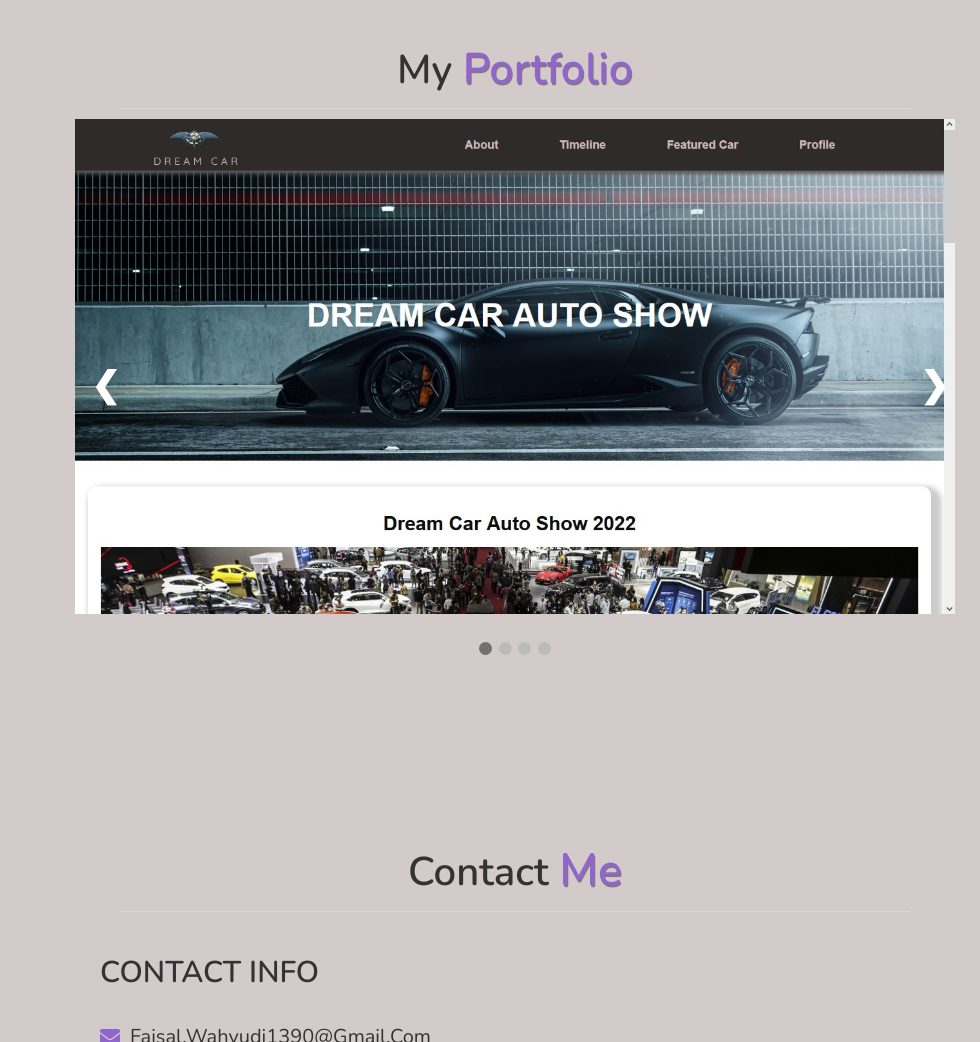
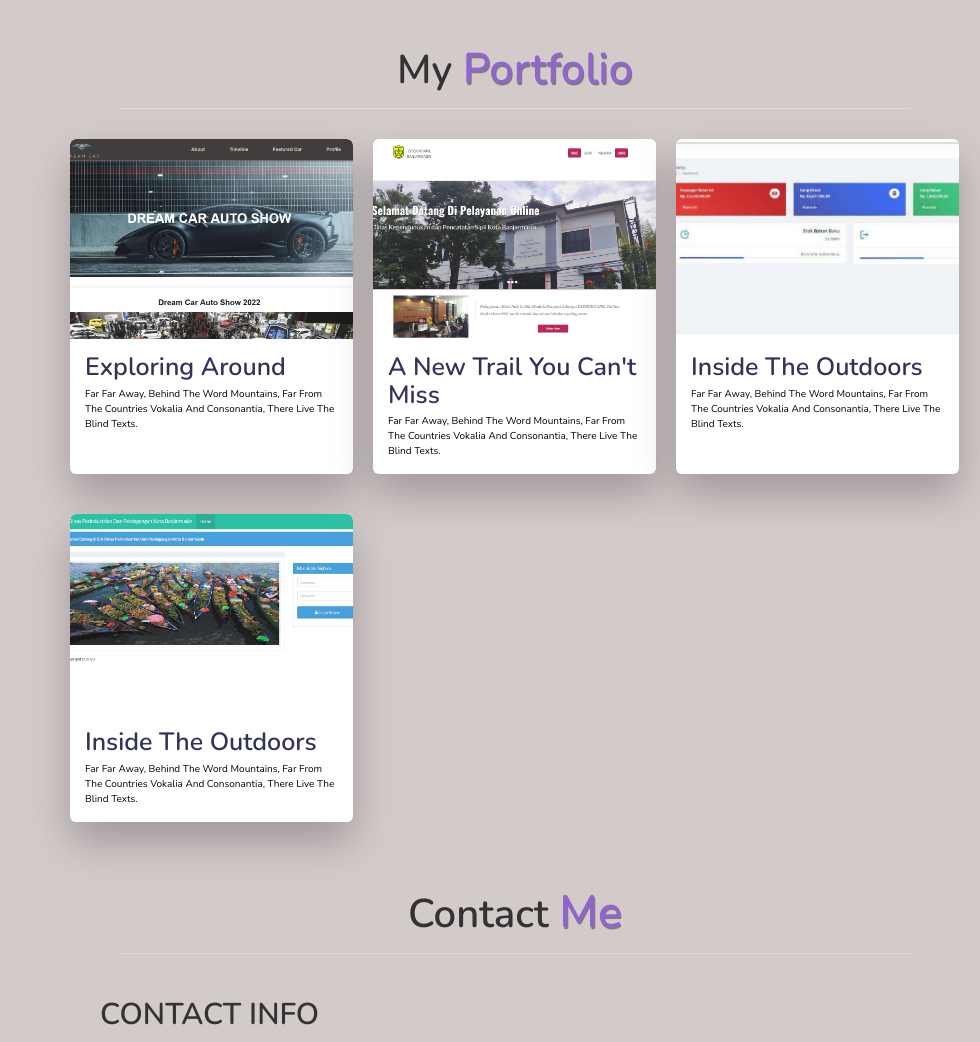
Before and after one commit to faisalwahyudi10/portofolio-faisal, a plain HTML site: page index.html in a window 1280 px wide. Shown: the part 3180-4222 px from the top of the page, without its empty margins (300-1280 px from the left). Drawn offline with nearby package versions, Linux system fonts and the light colour scheme.

Commit message:
first commit

```diff
--- a/assets/css/style.css
+++ b/assets/css/style.css
@@ -518,72 +518,113 @@ h1.tag {
     transform: scale(1.2);
 }
 
-.mySlides {
-    display: none;
+.io-container {
+    display: flex;
+    -webkit-display: box;
+    -moz-display: box;
+    -ms-display: flexbox;
+    -webkit-display: flex;
+    padding: 0;
+    margin: 10px 0;
+    flex-wrap: wrap;
 }
 
-.slideshow-container {
-  max-width: 900px;
-  max-height: 700px;
+.cards {
+    display: flex;
+    padding: 1rem;
+    width: 100%;
+    margin-bottom: 1rem;
+    margin-top: 1rem;
     position: relative;
-  margin: auto;
-  overflow: auto;
-  border-radius: 5% 5%;
-  padding: 10px;
+}
+    @media(min-width: 40rem) {
+      .cards {width: 50%;}
+    }
+    @media(min-width: 56rem) {
+      .cards {width: 33.3%;}
     }
 
-.prev, .next {
-    cursor: pointer;
-    position: absolute;
-    top: 50%;
-    width: auto;
-    padding: 16px;
-    margin-top: -22px;
-    color: white;
-    font-weight: bold;
-    font-size: 35px;
-    transition: 0.6s ease;
-    border-radius: 0 3px 3px 0;
-    user-select: none;
+
+.cards .card-item {
+      display: flex;
+      flex-direction: column;
+      background-color: #fff;
+      width: 100%;
+      border-radius: 6px;
+      box-shadow: 0 20px 40px -1px rgba(0,0,0,0.25);
+      overflow: hidden;
+      transition: transform 0.5s;
+      -webkit-transition: transform 0.5s;
 }
 
-  .next {
-    right: 0;
-    border-radius: 3px 0 0 3px;
+.cards .card-item .card-info {
+      display: flex;
+      flex: 1 1 auto;
+      flex-direction: column;
+      padding: 1.5rem;
+      line-height: 1.5em;
     }
 
-  .prev:hover, .next:hover {
-    background-color: rgba(0,0,0,0.8);
+.cards .card-item .card-title {
+      font-size: 25px;
+      line-height: 1.1em;
+      color: #32325d;
+      margin-bottom: 0.2em;
     }
 
-  .dot {
-    cursor: pointer;
-      height: 13px;
-      width: 13px;
-      margin: 0 2px;
-      background-color: #bbb;
-      border-radius: 50%;
-      display: inline-block;
-      transition: background-color 0.6s ease;
+.cards .card-item .card-image1{
+    height: 200px;
+    overflow: hidden;
+    background-size: cover;
+    background-position: center;
+    background-repeat: no-repeat;
+    border-radius: 6px 6px 0px 0px;
+    opacity: 0.91;
+    background-image: url("../images/web1.jpg");
 }
 
-  .active, .dot:hover {
-    background-color: #717171;
+.cards .card-item .card-image :hover {
+    cursor: pointer;
+    transform: scale(1.1);
+    -webkit-transform: scale(1.1);
+
     }
 
-  .active {
-    background-color: #717171;
+
+
+.cards .card-item .card-image2{
+    height: 200px;
+    overflow: hidden;
+    background-size: cover;
+    background-position: center;
+    background-repeat: no-repeat;
+    border-radius: 6px 6px 0px 0px;
+    opacity: 0.91;
+    background-image: url("../images/web2.jpg");
 }
 
-  .fade {
-    animation-name: fade;
-    animation-duration: 1.5s;
+.cards .card-item .card-image3{
+    height: 200px;
+    overflow: hidden;
+    background-size: cover;
+    background-position: center;
+    background-repeat: no-repeat;
+    border-radius: 6px 6px 0px 0px;
+    opacity: 0.91;
+    background-image: url("../images/web3.jpg");
 }
 
-  @keyframes fade {
-    from {opacity: .4}
-    to {opacity: 1}
+.cards .card-item .card-image4{
+    height: 200px;
+    overflow: hidden;
+    background-size: cover;
+    background-position: center;
+    background-repeat: no-repeat;
+    border-radius: 6px 6px 0px 0px;
+    opacity: 0.91;
+    background-image: url("../images/web4.jpg");
 }
+
 
 .contact .heading span{
     color:var(--purple);
--- a/assets/js/script.js
+++ b/assets/js/script.js
@@ -1,51 +1,3 @@
-var slideIndex = 0;
-showSlides();
-var slides,dots;
-
-function showSlides() {
-    var i;
-    slides = document.getElementsByClassName("mySlides");
-    dots = document.getElementsByClassName("dot");
-    for (i = 0; i < slides.length; i++) {
-       slides[i].style.display = "none";
-    }
-    slideIndex++;
-    if (slideIndex> slides.length) {slideIndex = 1}
-    for (i = 0; i < dots.length; i++) {
-        dots[i].className = dots[i].className.replace(" active", "");
-    }
-    slides[slideIndex-1].style.display = "block";
-    dots[slideIndex-1].className += " active";
-    setTimeout(showSlides, 8000); // Change image every 8 seconds
-}
-
-function plusSlides(position) {
-    slideIndex +=position;
-    if (slideIndex> slides.length) {slideIndex = 1}
-    else if(slideIndex<1){slideIndex = slides.length}
-    for (i = 0; i < slides.length; i++) {
-       slides[i].style.display = "none";
-    }
-    for (i = 0; i < dots.length; i++) {
-        dots[i].className = dots[i].className.replace(" active", "");
-    }
-    slides[slideIndex-1].style.display = "block";
-    dots[slideIndex-1].className += " active";
-}
-
-function currentSlide(index) {
-    if (index> slides.length) {index = 1}
-    else if(index<1){index = slides.length}
-    for (i = 0; i < slides.length; i++) {
-       slides[i].style.display = "none";
-    }
-    for (i = 0; i < dots.length; i++) {
-        dots[i].className = dots[i].className.replace(" active", "");
-    }
-    slides[index-1].style.display = "block";
-    dots[index-1].className += " active";
-}
-
 $(document).ready(function(){
 
     $('#menu').click(function(){
--- a/index.html
+++ b/index.html
@@ -232,37 +232,54 @@
 
 <h1 class="heading"> my <span>portfolio</span> </h1>
 
-    <div class="slideshow-container">
+<div class="io-container">
 
-    <div class="mySlides fade">
-      <img src="assets/images/web1.jpg" style="width:100%">
-      <div class="text"></div>
+    <div class="cards">
+      <div class="card-item">
+        <div class="card-image">
+            <div class="card-image1"></div>
+        </div>
+        <div class="card-info">
+          <h2 class="card-title">Exploring around</h2>
+          <p class="card-intro">Far far away, behind the word mountains, far from the countries Vokalia and Consonantia, there live the blind texts.</p>
+        </div>
+      </div>
+    </div>
+    <div class="cards">
+      <div class="card-item">
+        <div class="card-image">
+            <div class="card-image2"></div>
+        </div>
+        <div class="card-info">
+          <h2 class="card-title">A new trail you can't miss</h2>
+          <p class="card-intro">Far far away, behind the word mountains, far from the countries Vokalia and Consonantia, there live the blind texts.</p>
+        </div>
+      </div>
+    </div>
+    <div class="cards">
+      <div class="card-item">
+        <div class="card-image">
+            <div class="card-image3"></div>
+        </div>
+        <div class="card-info">
+          <h2 class="card-title">Inside the Outdoors</h2>
+          <p class="card-intro">Far far away, behind the word mountains, far from the countries Vokalia and Consonantia, there live the blind texts.</p>
+        </div>
+      </div>
+    </div>
+    <div class="cards">
+        <div class="card-item">
+          <div class="card-image">
+            <div class="card-image4"></div>
+          </div>
+          <div class="card-info">
+            <h2 class="card-title">Inside the Outdoors</h2>
+            <p class="card-intro">Far far away, behind the word mountains, far from the countries Vokalia and Consonantia, there live the blind texts.</p>
+          </div>
+        </div>
     </div>
 
-    <div class="mySlides fade">
-      <img src="assets/images/web2.jpg" style="width:100%">
-      <div class="text"></div>
-    </div>
-
-    <div class="mySlides fade">
-      <img src="assets/images/web3.jpg" style="width:100%">
-      <div class="text"></div>
-    </div>
-
-    <div class="mySlides fade">
-      <img src="assets/images/web4.jpg" style="width:100%">
-      <div class="text"></div>
-    </div>
-
-    <a class="prev" onclick="plusSlides(-1)">&#10094;</a> <a class="next" onclick="plusSlides(1)">&#10095;</a>
-    </div>
-    <br>
-    <div style="text-align:center">
-      <span class="dot" onclick="currentSlide(1)"></span>
-      <span class="dot" onclick="currentSlide(2)"></span>
-      <span class="dot" onclick="currentSlide(3)"></span>
-      <span class="dot" onclick="currentSlide(4)"></span>
-    </div>
+</div>
 </section>
 
 <!-- portfolio section ends -->
```
Lines whose indentation alone changed are shown as unchanged.
